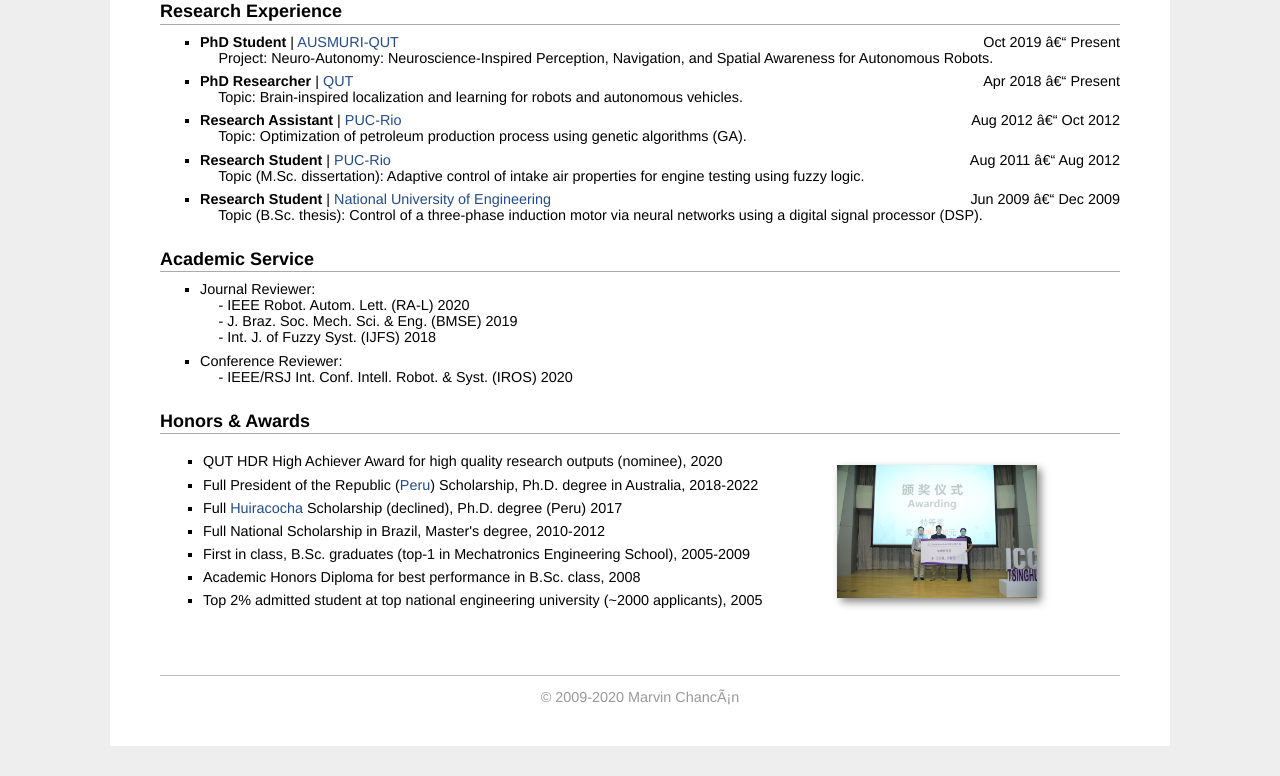
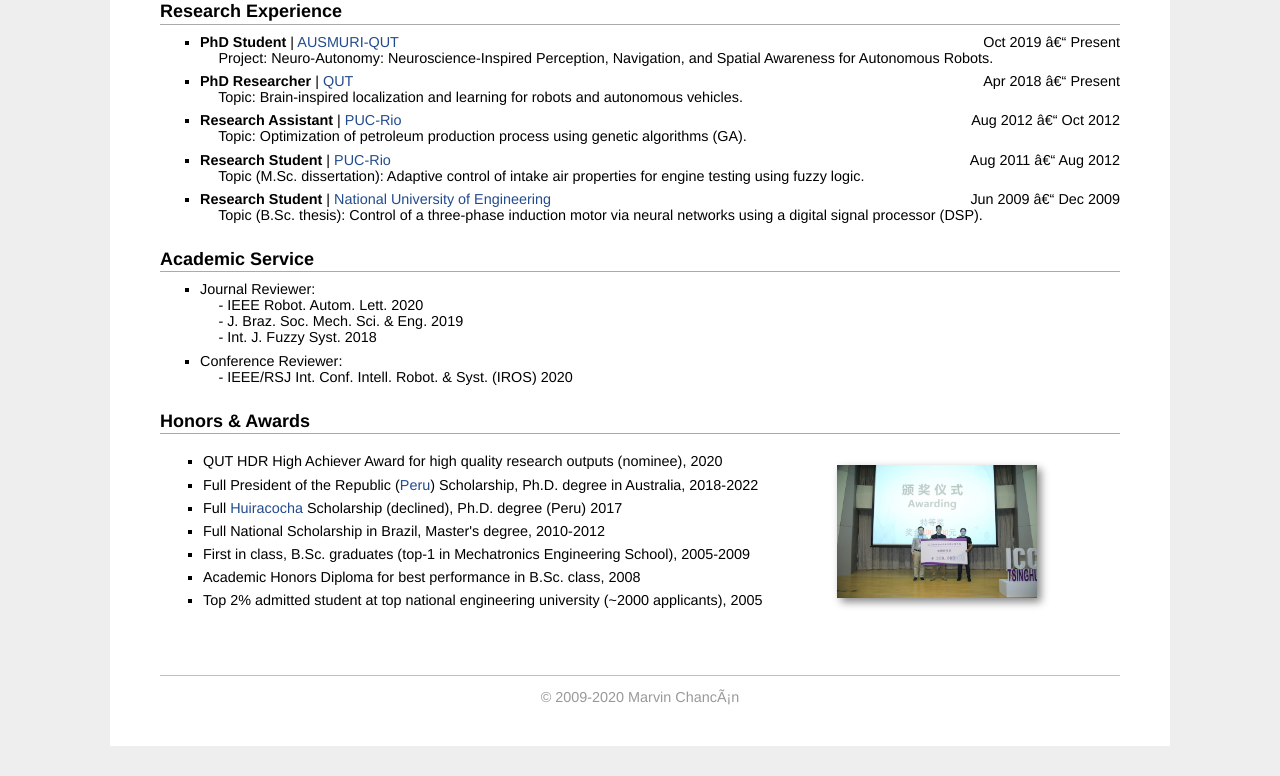
Before and after one commit to mchancan/mchancan.github.io, a Jekyll site: the page built from index.html, in a window 1280 px wide and 900 px high, scrolled down 1103 px, cut to the strip 124-900 px from the top of the window. Built offline with Jekyll 4.4.1, drawn with Linux system fonts in a browser that asks for light colours; comment, search, counter and statistics services are not loaded.

Commit message:
Update index.html

```diff
--- a/index.html
+++ b/index.html
@@ -129,9 +129,9 @@ title: Marvin's Homepage
 <h2>Academic Service</h2>
 <ul>
 	<li>Journal Reviewer:<br>
-		&emsp; - IEEE Robot. Autom. Lett. (RA-L) 2020<br>
-		&emsp; - J. Braz. Soc. Mech. Sci. & Eng. (BMSE) 2019<br>
-		&emsp; - Int. J. of Fuzzy Syst. (IJFS) 2018
+		&emsp; - IEEE Robot. Autom. Lett. 2020<br>
+		&emsp; - J. Braz. Soc. Mech. Sci. & Eng. 2019<br>
+		&emsp; - Int. J. Fuzzy Syst. 2018
 	</li>
 	<li>Conference Reviewer:<br>
 		&emsp; - IEEE/RSJ Int. Conf. Intell. Robot. & Syst. (IROS) 2020
```
